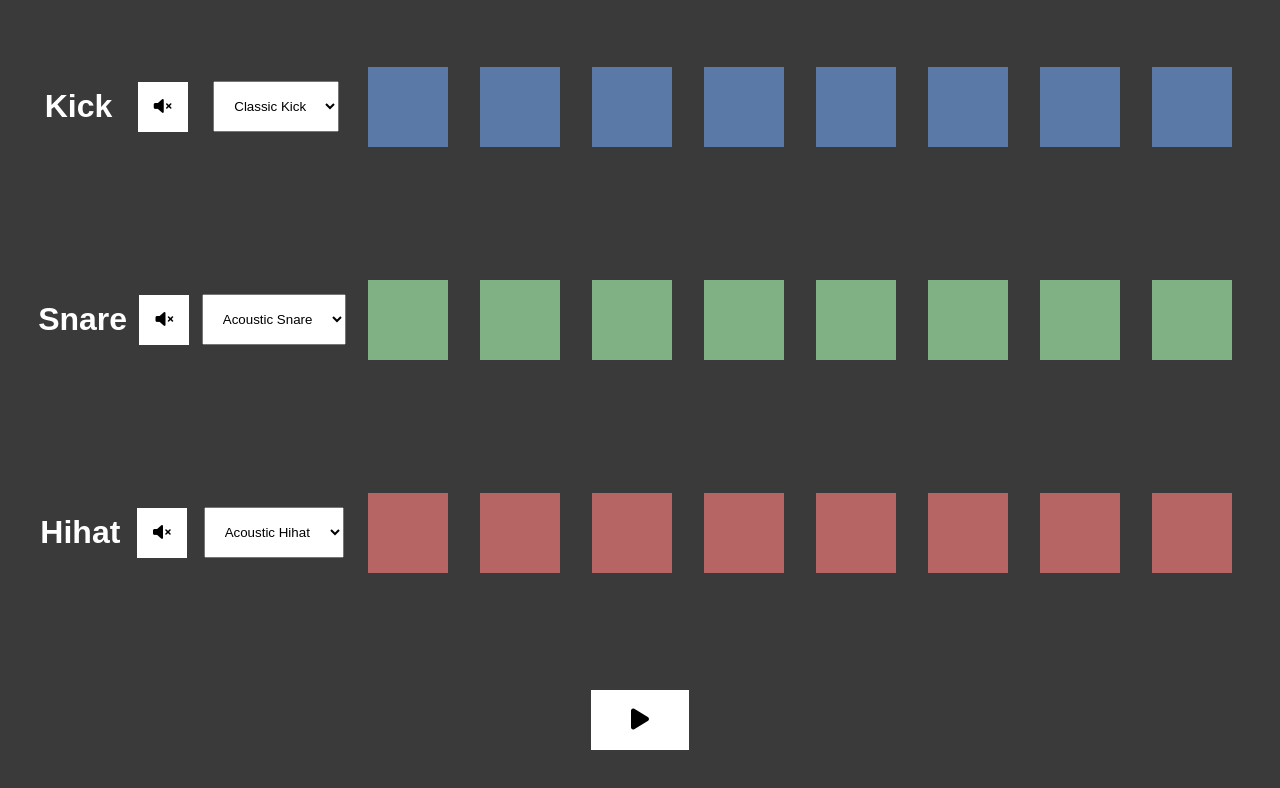
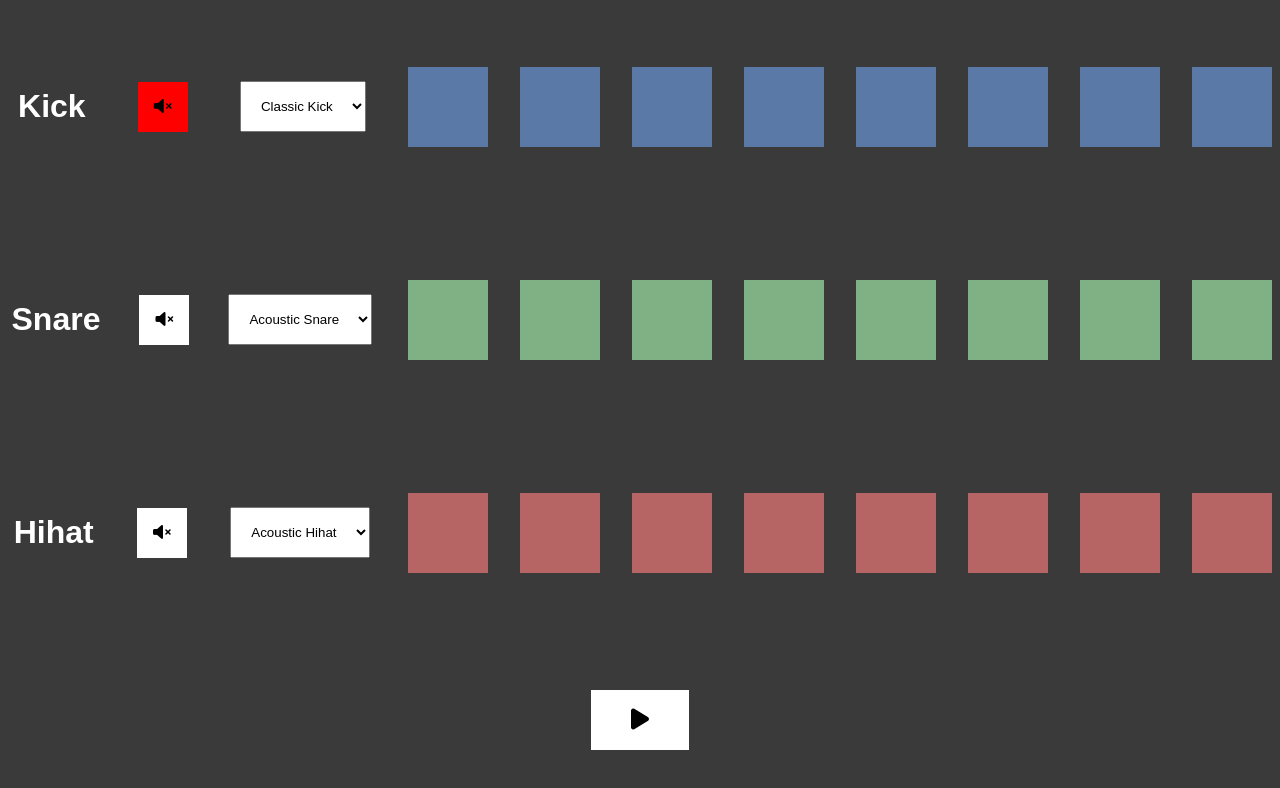
Before and after one commit to ColinJhEdwards/beatmaker, a plain HTML site: page index.html in a window 1280 px wide. Both pictures are taken after a click on the button 162 px from the left and 106 px from the top of the page. Drawn offline with Linux system fonts and the light colour scheme.

Commit message:
created a method that will mute sound for corresponding track when mute btn is selected

```diff
--- a/app.js
+++ b/app.js
@@ -6,6 +6,7 @@ class Drumkit {
     this.snareSound = document.querySelector(".snare-sound");
     this.hihatSound = document.querySelector(".hihat-sound");
     this.soundSelects = document.querySelectorAll("select");
+    this.muteBtn = document.querySelectorAll(".muteBtn");
     this.index = 0;
     this.isPlaying = null;
   }
@@ -64,6 +65,30 @@ class Drumkit {
       this.hihatSound.src = sound;
     }
   }
+  muteSound(e) {
+    e.target.classList.toggle("active");
+    if (e.target.classList.contains("active")) {
+      if (e.target.classList.contains("kickMute")) {
+        this.kickSound.volume = 0;
+      }
+      if (e.target.classList.contains("snareMute")) {
+        this.snareSound.volume = 0;
+      }
+      if (e.target.classList.contains("hihatMute")) {
+        this.hihatSound.volume = 0;
+      }
+    } else {
+      if (e.target.classList.contains("kickMute")) {
+        this.kickSound.volume = 1;
+      }
+      if (e.target.classList.contains("snareMute")) {
+        this.snareSound.volume = 1;
+      }
+      if (e.target.classList.contains("hihatMute")) {
+        this.hihatSound.volume = 1;
+      }
+    }
+  }
 }
 
 const drumKit = new Drumkit();
@@ -85,3 +110,9 @@ drumKit.soundSelects.forEach((s) => {
     drumKit.changeSound(e);
   });
 });
+
+drumKit.muteBtn.forEach((btn) => {
+  btn.addEventListener("click", (e) => {
+    drumKit.muteSound(e);
+  });
+});
--- a/index.html
+++ b/index.html
@@ -19,7 +19,7 @@
       <div class="kick">
         <div class="kick-controls controls">
           <h2>Kick</h2>
-          <button class="muteBtn">
+          <button class="kickMute muteBtn">
             <i class="fa-solid fa-volume-xmark"></i>
           </button>
           <select name="sounds" class="kickSelect">
@@ -42,7 +42,7 @@
       <div class="snare">
         <div class="snare-controls controls">
           <h2>Snare</h2>
-          <button class="muteBtn">
+          <button class="snareMute muteBtn">
             <i class="fa-solid fa-volume-xmark"></i>
           </button>
           <select name="sounds" class="snareSelect">
@@ -67,7 +67,7 @@
       <div class="hihat">
         <div class="hihat-controls controls">
           <h2>Hihat</h2>
-          <button class="muteBtn">
+          <button class="hihatMute muteBtn">
             <i class="fa-solid fa-volume-xmark"></i>
           </button>
           <select name="sounds" class="hihatSelect">
--- a/style.css
+++ b/style.css
@@ -33,7 +33,7 @@ svg {
   display: flex;
   justify-content: space-around;
   align-items: center;
-  width: 20rem;
+  width: 25rem;
 }
 
 .controls h2 {
@@ -46,6 +46,12 @@ svg {
   background: white;
   border: none;
   font-size: 1rem;
+  cursor: pointer;
+  transition: all ease 0.5s;
+}
+
+.muteBtn.active {
+  background: red;
 }
 
 select {
```
